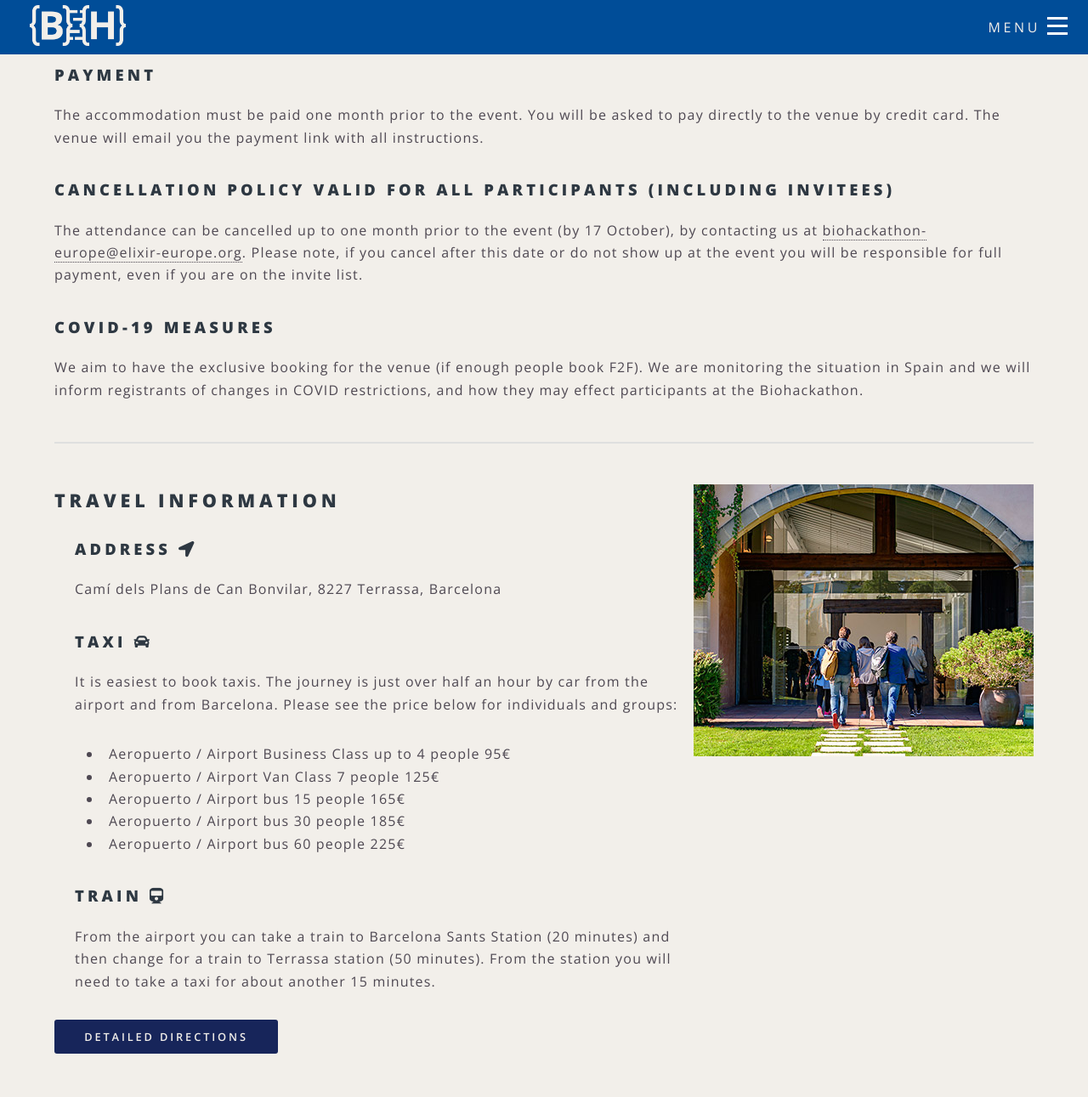
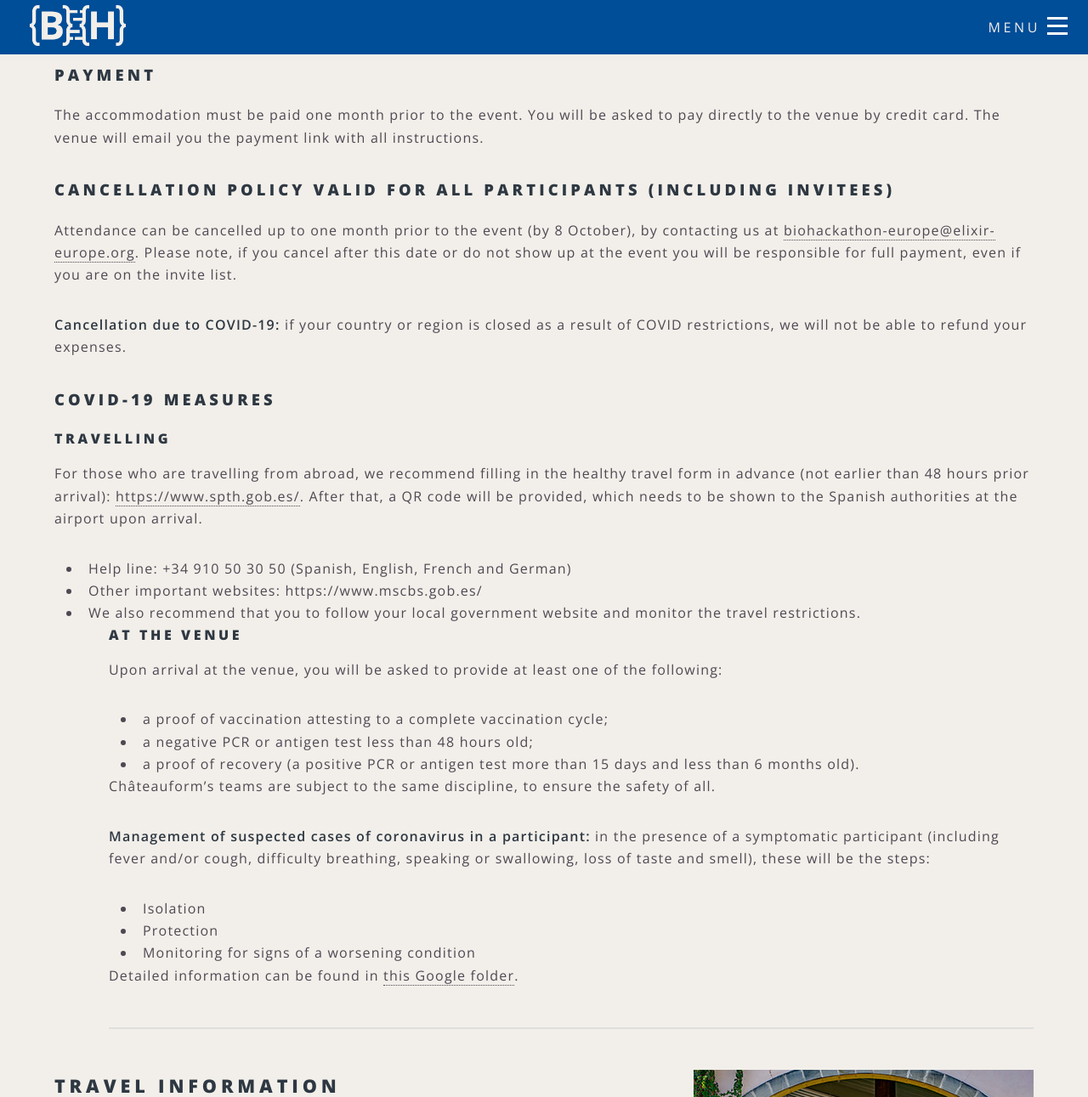
Before and after one commit to elixir-europe/biohackathon-europe-2021, a Jekyll site: the page built from venue.html, in a window 1280 px wide and 1400 px high, scrolled down 1713 px, cut to the strip 0-1291 px from the top of the window. Shown: the whole strip at 85% size. Built offline with Jekyll 4.4.1, drawn with Linux system fonts in a browser that asks for light colours; nearby versions of some CDN libraries.

Commit message:
Adding more information about COVID

```diff
--- a/venue.html
+++ b/venue.html
@@ -54,9 +54,32 @@ body_class: venue
     <p>The accommodation must be paid one month prior to the event. You will be asked to pay directly to the venue by credit card. The venue will email you the payment link with all instructions.</p>
 
     <h3>CANCELLATION POLICY VALID FOR ALL PARTICIPANTS (including invitees)</h3>
-  <p>The attendance can be cancelled up to one month prior to the event (by 17 October), by contacting us at <a href="biohackathon-europe@elixir-europe.org">biohackathon-europe@elixir-europe.org</a>. Please note, if you cancel after this date or do not show up at the event you will be responsible for full payment, even if you are on the invite list.</p>
-<h3>COVID-19 MEASURES</h3>
-<p>We aim to have the exclusive booking for the venue (if enough people book F2F). We are monitoring the situation in Spain and we will inform registrants of changes in COVID restrictions, and how they may effect participants at the Biohackathon.</p>
+  <p>Attendance can be cancelled up to one month prior to the event (by 8 October), by contacting us at <a href="biohackathon-europe@elixir-europe.org">biohackathon-europe@elixir-europe.org</a>. Please note, if you cancel after this date or do not show up at the event you will be responsible for full payment, even if you are on the invite list.</p>
+	<p><strong>Cancellation due to COVID-19:</strong> if your country or region is closed as a result of COVID restrictions, we will not be able to refund your expenses.</p>
+<h3 id="covid">COVID-19 MEASURES</h3>
+	<h4>Travelling</h4>
+<p>For those who are travelling from abroad, we recommend filling in the healthy travel form in advance (not earlier than 48 hours prior arrival): <a href="https://www.spth.gob.es/">https://www.spth.gob.es/</a>. After that, a QR code will be provided, which needs to be shown to the Spanish authorities at the airport upon arrival. </p>
+	<ul>
+		<li>Help line: +34 910 50 30 50 (Spanish, English, French and German)</li>
+		<li>Other important websites: https://www.mscbs.gob.es/</li>
+		<li>We also recommend that you to follow your local government website and monitor the travel restrictions.</li>
+	<ul>
+
+		<h4>At the venue</h4>
+<p>Upon arrival at the venue, you will be asked to provide at least one of the following: </p>
+		<ul><li>a proof of vaccination attesting to a complete vaccination cycle;</li>
+			<li>a negative PCR or antigen test less than 48 hours old;</li>
+			<li>a proof of recovery (a positive PCR or antigen test more than 15 days and less than 6 months old).</li>
+		</ul>
+		<p>Châteauform’s teams are subject to the same discipline, to ensure the safety of all.</p>
+		<p><strong>Management of suspected cases of coronavirus in a participant:</strong> in the presence of a symptomatic participant (including fever and/or cough, difficulty breathing, speaking or swallowing, loss of taste and smell), these will be the steps:
+<ul>
+	<li>Isolation</li>
+	<li>Protection</li>
+	<li>Monitoring for signs of a worsening condition</li>
+		</ul>
+
+		<p>Detailed information can be found in <a href="https://drive.google.com/drive/folders/1-tw8NrAVRqhMCTk7Qlj8pM8QUV45YR28">this Google folder</a>.</p>
 
 
 	<hr />
```
